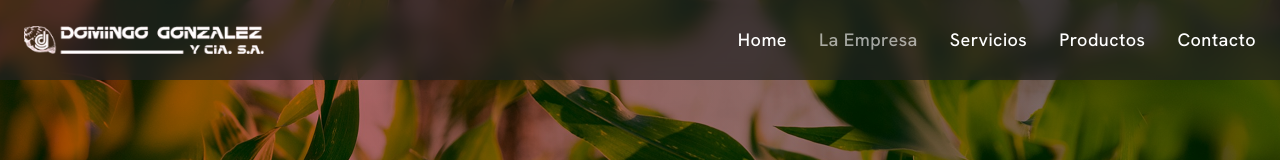
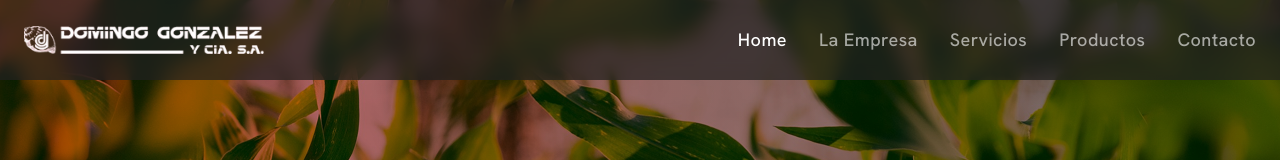
Before and after one commit to juansarachaga/domingogonzalez-cia, a Next.js app: page / in a window 1280 px wide. Shown: the top 160 px of the page. Built offline with nearby package versions, Linux system fonts and the light colour scheme.

Commit message:
fix: navbar colores en pagina activa

```diff
--- a/components/Navbar.js
+++ b/components/Navbar.js
@@ -1,14 +1,14 @@
 "use client"
 import { useState, useEffect } from "react"
 import Image from "next/image"
-import { usePathname } from "next/navigation" // 👈 para saber en qué ruta estoy
+import { usePathname } from "next/navigation"
 import Link from "next/link"
 import { Menu, X } from "lucide-react"
 
 export default function Navbar() {
   const [scrolled, setScrolled] = useState(false)
   const [isOpen, setIsOpen] = useState(false)
-  const pathname = usePathname() // 👈 ruta actual
+  const pathname = usePathname()
 
   useEffect(() => {
     const handleScroll = () => setScrolled(window.scrollY > 50)
@@ -19,9 +19,9 @@ export default function Navbar() {
   const navLinks = [
     { href: "/", label: "Home" },
     { href: "/la-empresa", label: "La Empresa" },
-    { href: "/#servicios", label: "Servicios" },
-    { href: "/#productos", label: "Productos" },
-    { href: "/#contacto", label: "Contacto" },
+    { href: "/servicios", label: "Servicios" },
+    { href: "/productos", label: "Productos" },
+    { href: "/contacto", label: "Contacto" },
   ]
 
   return (
@@ -50,7 +50,7 @@ export default function Navbar() {
         {/* Menú desktop */}
         <ul className="hidden md:flex items-center gap-8 list-none max-[1300px]:mr-6">
           {navLinks.map(({ href, label }) => {
-            const isActive = pathname === href || (href.startsWith("/#") && pathname === "/")
+            const isActive = pathname === href
             return (
               <li key={href}>
                 <Link
@@ -81,7 +81,7 @@ export default function Navbar() {
         <div className="md:hidden bg-[#222]/95 backdrop-blur-md">
           <ul className="flex flex-col items-center space-y-6 py-6">
             {navLinks.map(({ href, label }) => {
-              const isActive = pathname === href || (href.startsWith("/#") && pathname === "/")
+              const isActive = pathname === href
               return (
                 <li key={href}>
                   <Link
```
